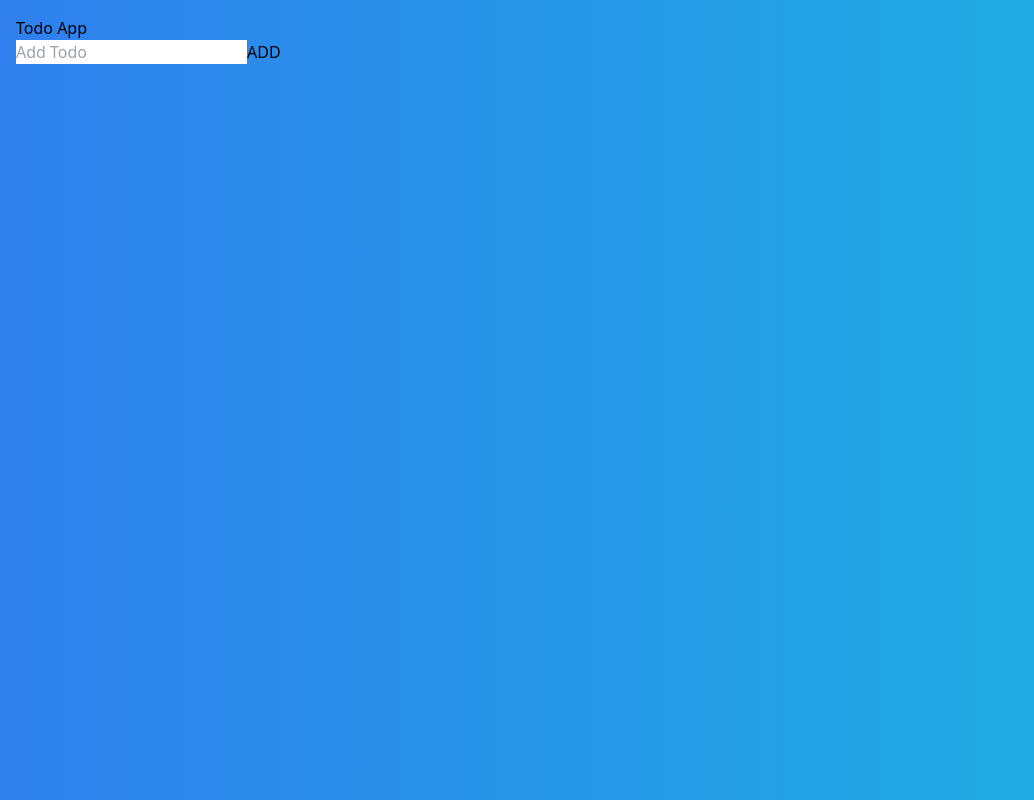
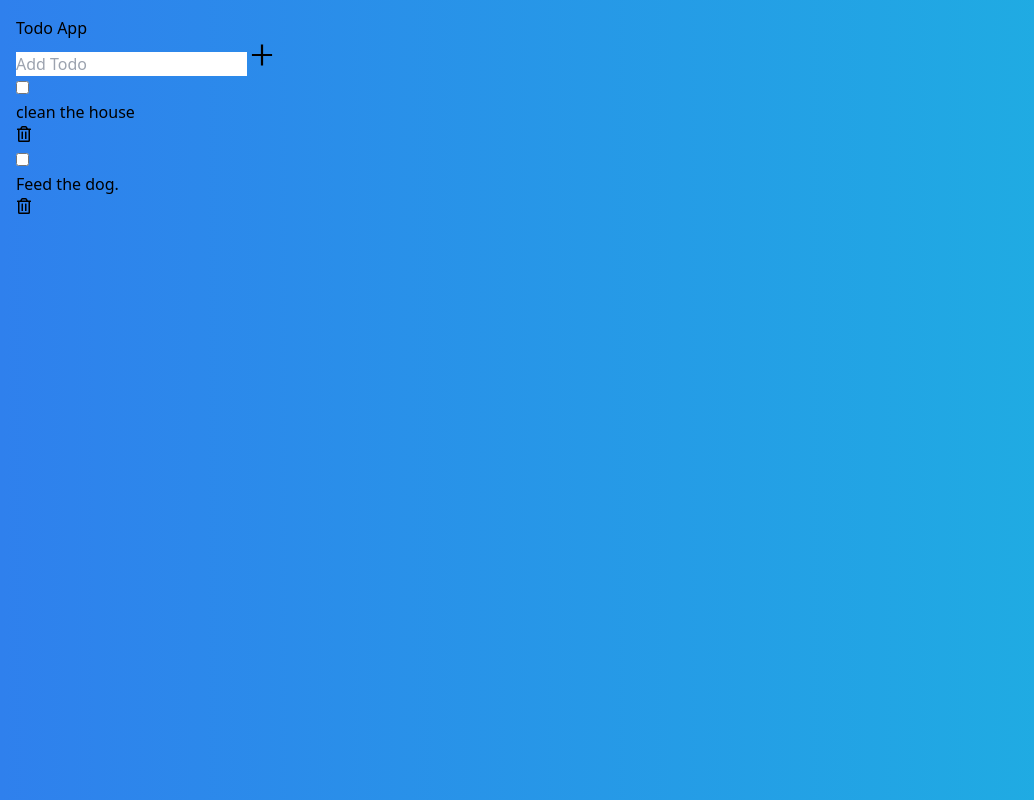
Before and after one commit to veyseltosun/react-todo-firebase, a React (Create React App) app: page / in a window 1280 px wide. Shown: the whole page, without its empty margins (0-1034 px from the left). Built offline with nearby package versions, Linux system fonts and the light colour scheme.

Commit message:
without style the main hard coded frame.

```diff
--- a/package.json
+++ b/package.json
@@ -8,6 +8,7 @@
     "@testing-library/user-event": "^13.5.0",
     "react": "^18.2.0",
     "react-dom": "^18.2.0",
+    "react-icons": "^4.8.0",
     "react-scripts": "5.0.1",
     "web-vitals": "^2.1.4"
   },
--- a/src/App.js
+++ b/src/App.js
@@ -1,4 +1,6 @@
-
+import {AiOutlinePlus} from "react-icons/ai";
+import Todo from "./Todo";
+import { useState } from "react";
 const style = {
   bg:`h-screen w-screen p-4 bg-gradient-to-r from-[#2f80ed] to-[#1cb5e0]`,
   heading:``,
@@ -8,6 +10,7 @@
 }
 
 function App() {
+  const [todos, setTodos] = useState(["clean the house", "Feed the dog."])
   return (
     <div className={style.bg}>
      <div className={style.container}>
@@ -16,8 +19,17 @@
       </h3>
       <form className={style.form}>
         <input className={style.form} type="text" placeholder="Add Todo"/>
-        <button className={style.button}>ADD</button>
+        <button className={style.button}><AiOutlinePlus size={30}/></button>
       </form>
+      <ul>
+        {todos.map( (todo, index) => {
+          return(
+
+            <Todo key={index} todo={todo}/>
+          )
+
+        })}
+      </ul>
      </div>
 
     </div>
--- /dev/null
+++ b/src/Todo.jsx
@@ -0,0 +1,24 @@
+import React from 'react';
+import {FaRegTrashAlt} from "react-icons/fa"
+
+const style = {
+    li:``,
+    row:``,
+    text:``,
+
+}
+
+const Todo = ({todo}) => {
+  return (
+    <li className={style.li}>
+        <div className={style.row}>
+            <input type='checkbox'/>
+            <p className={style.text}>{todo}</p>
+            <button>{<FaRegTrashAlt/>}</button>
+
+        </div>
+    </li>
+  )
+}
+
+export default Todo
```
Also changed, not shown: 1 other file (tests, documents, lock files or other folders).
